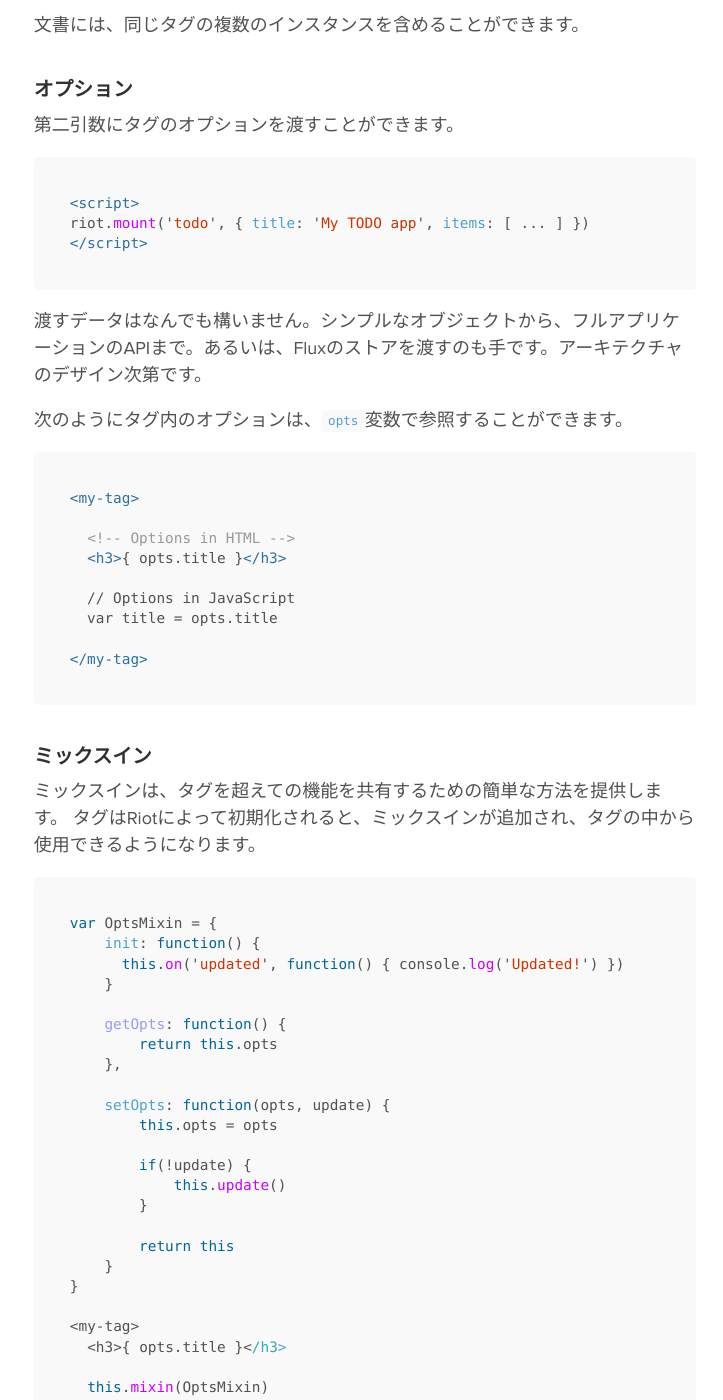
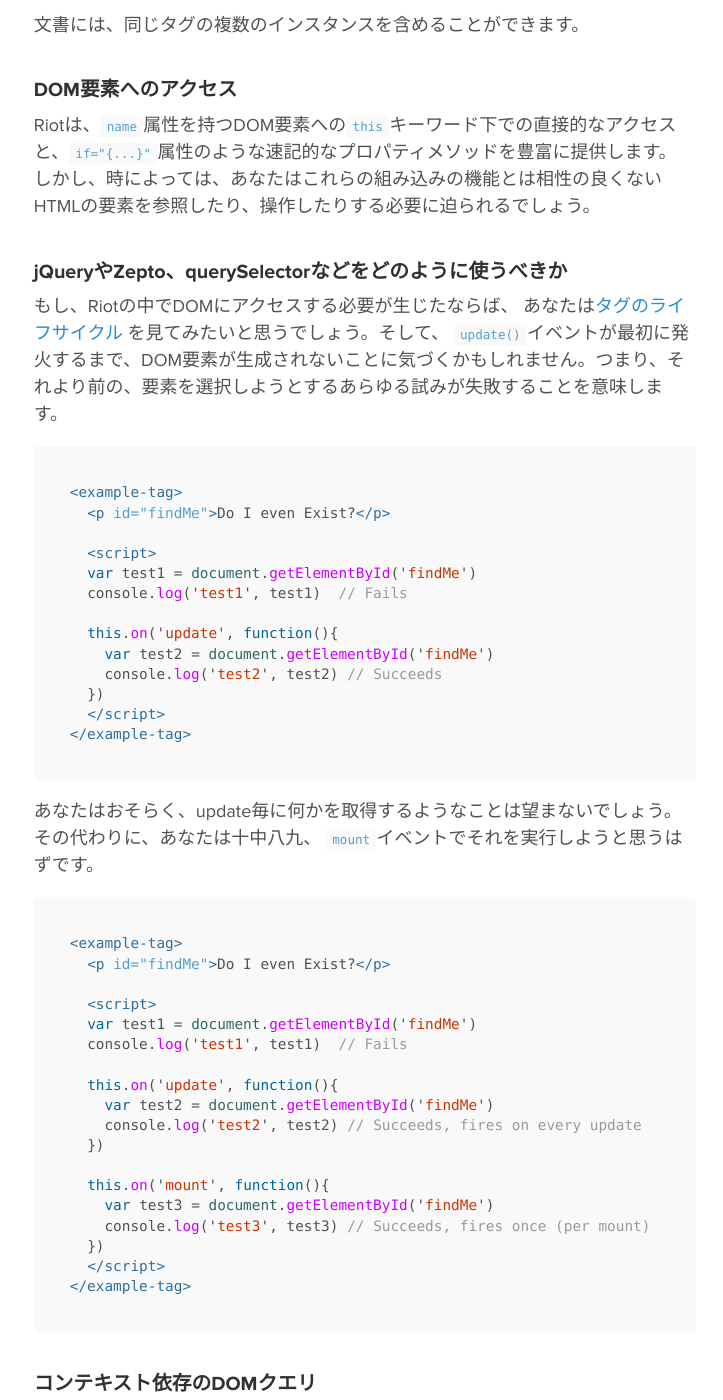
Before and after one commit to riot/riot.github.io, a Jekyll site: the page built from ja/guide/index.md, in a window 1280 px wide and 1400 px high, scrolled down 6034 px. Shown: the whole window, without its empty margins (275-998 px from the left). Built offline with Jekyll 4.4.1, drawn with Linux system fonts in a browser that asks for light colours; Markdown is read by kramdown in place of the engine named in the settings; some of the changed text lies outside the part shown.

Commit message:
add additional Japanese translated sentences to ja/guide/index.md.

````diff
--- a/ja/guide/index.md
+++ b/ja/guide/index.md
@@ -219,6 +219,77 @@ riot.mount('todo, forum, comments')
 
 文書には、同じタグの複数のインスタンスを含めることができます。
 
+
+
+### DOM要素へのアクセス
+
+Riotは、`name`属性を持つDOM要素への`this`キーワード下での直接的なアクセスと、`if="{...}"`属性のような速記的なプロパティメソッドを豊富に提供します。
+しかし、時によっては、あなたはこれらの組み込みの機能とは相性の良くないHTMLの要素を参照したり、操作したりする必要に迫られるでしょう。
+
+### jQueryやZepto、querySelectorなどをどのように使うべきか
+
+もし、Riotの中でDOMにアクセスする必要が生じたならば、 あなたは[タグのライフサイクル](#タグのライフサイクル) を見てみたいと思うでしょう。そして、 `update()`イベントが最初に発火するまで、DOM要素が生成されないことに気づくかもしれません。つまり、それより前の、要素を選択しようとするあらゆる試みが失敗することを意味します。
+
+```html
+<example-tag>
+  <p id="findMe">Do I even Exist?</p>
+
+  <script>
+  var test1 = document.getElementById('findMe')
+  console.log('test1', test1)  // Fails
+
+  this.on('update', function(){
+    var test2 = document.getElementById('findMe')
+    console.log('test2', test2) // Succeeds
+  })
+  </script>
+</example-tag>
+```
+
+あなたはおそらく、update毎に何かを取得するようなことは望まないでしょう。その代わりに、あなたは十中八九、 `mount`イベントでそれを実行しようと思うはずです。
+
+```html
+<example-tag>
+  <p id="findMe">Do I even Exist?</p>
+
+  <script>
+  var test1 = document.getElementById('findMe')
+  console.log('test1', test1)  // Fails
+
+  this.on('update', function(){
+    var test2 = document.getElementById('findMe')
+    console.log('test2', test2) // Succeeds, fires on every update
+  })
+
+  this.on('mount', function(){
+    var test3 = document.getElementById('findMe')
+    console.log('test3', test3) // Succeeds, fires once (per mount)
+  })
+  </script>
+</example-tag>
+```
+
+### コンテキスト依存のDOMクエリ
+
+さて、私たちは今、`update`または`mount`イベントを待つことによって、DOM要素を得る方法を知っています。さらに、要素のコンテキストを`root element`（私たちが作成しているRiotタグ）へのクエリに追加することによって、このやり方をさらに便利にすることができます。
+
+```html
+<example-tag>
+  <p id="findMe">Do I even Exist?</p>
+  <p>Is this real life?</p>
+  <p>Or just fantasy?</p>
+
+  <script>
+  this.on('mount', function(){
+    // Contexted jQuery
+    $('p', this.root)
+
+    // Contexted Query Selector
+    this.root.querySelectorAll('p')
+  })
+  </script>
+</example-tag>
+```
 
 ### オプション
 
````
